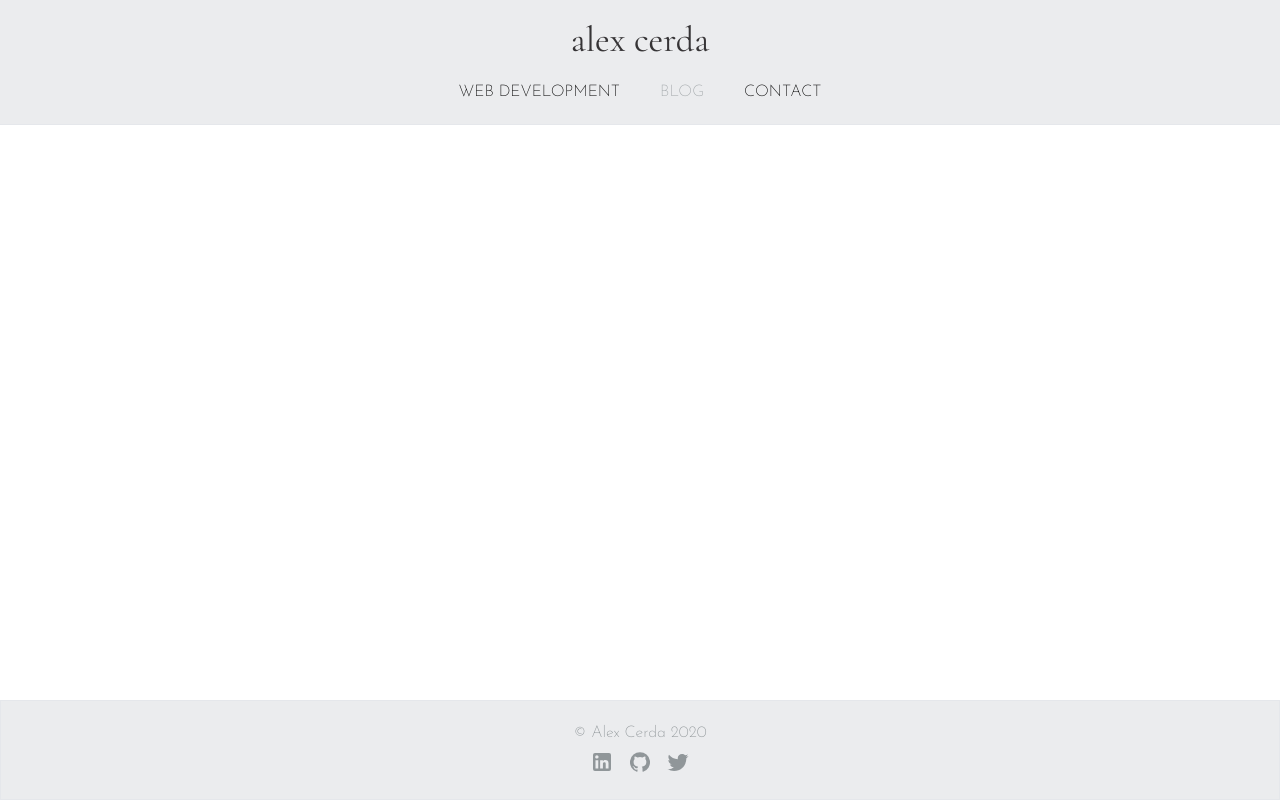
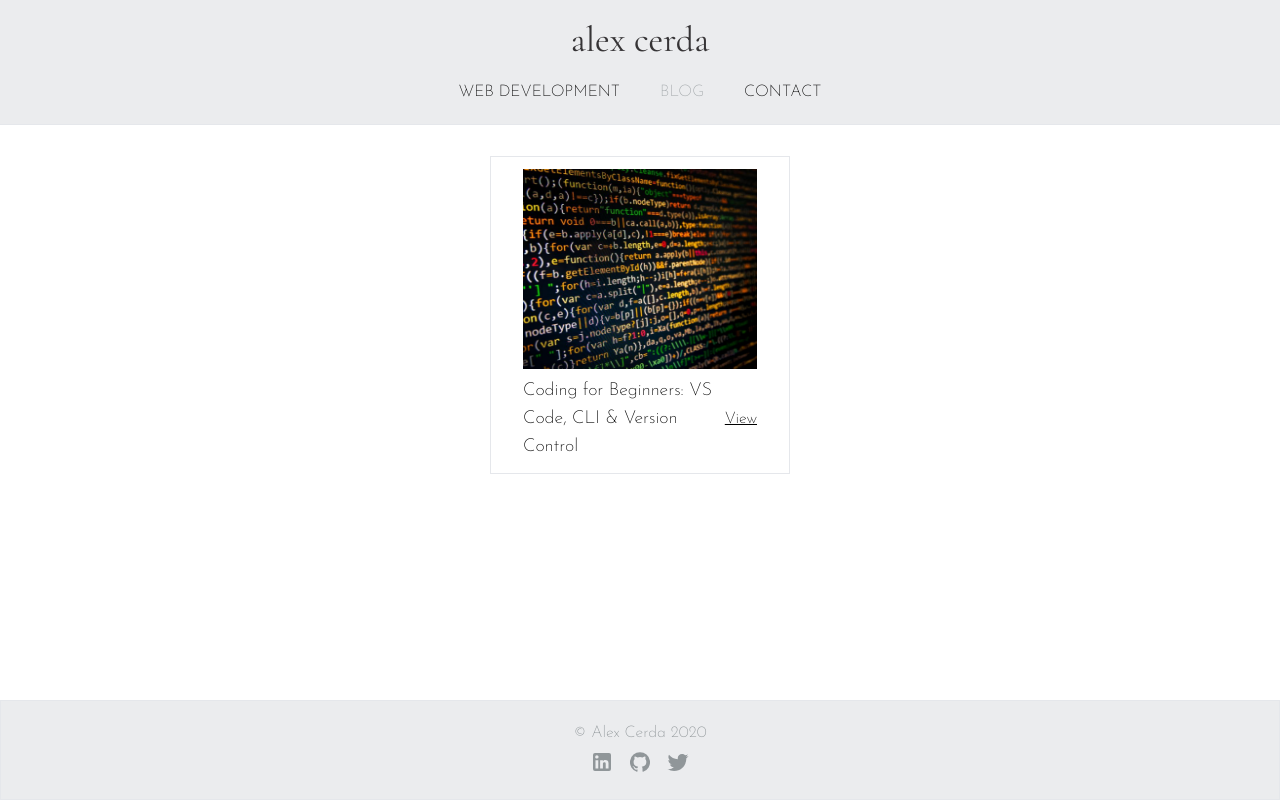
Before and after one commit to alxcerda/personal-website, a React (Create React App) app: page /blog in a window 1280 px wide. Built offline with nearby package versions, Linux system fonts and the light colour scheme; a web font is replaced by a local one.

Commit message:
Add blog page

```diff
--- a/src/components/BlogItem.tsx
+++ b/src/components/BlogItem.tsx
@@ -1,21 +1,19 @@
 type BlogItemProps = {
   title: string;
   url: string;
-  description: string;
   image: any;
 };
 
-function BlogItem({ title, url, description, image }: BlogItemProps) {
+function BlogItem({ title, url, image }: BlogItemProps) {
   return (
-    <div className="px-8 py-3 xs:px-3 flex flex-col fade-in-slow border">
-      <img src={image} className="preview-img" />
-      <div className="flex justify-between items-center">
+    <div className="px-8 py-3 xs:px-3 flex flex-col fade-in-slow border blog-item">
+      <img src={image} className="blog-item-img" />
+      <div className="flex justify-between items-center pt-2">
         <div className="text-lg"> {title}</div>
         <a href={url} className="underline">
           View
         </a>
       </div>
-      <p className="text-accent-medium"> {description} </p>
     </div>
   );
 }
--- /dev/null
+++ b/src/lib/blogData.ts
@@ -0,0 +1,10 @@
+import beginners from "../images/beginners.jpeg";
+
+export default [
+  {
+    title: "Coding for Beginners: VS Code, CLI & Version Control",
+    url:
+      "https://dev.to/alxcerda_/build-deploy-your-first-full-stack-web-app-vs-code-cli-version-control-5577",
+    image: beginners,
+  },
+];
--- a/src/styles/views/_portfolio.scss
+++ b/src/styles/views/_portfolio.scss
@@ -1,3 +1,12 @@
 .preview-img {
   width: 300px;
 }
+
+.blog-item {
+  width: 300px;
+}
+
+.blog-item-img {
+  width: 300px;
+  height: 200px;
+}
--- a/src/views/Blog.tsx
+++ b/src/views/Blog.tsx
@@ -1,7 +1,14 @@
+import BlogItem from "../components/BlogItem";
+import data from "../lib/blogData";
+
 function Blog() {
   return (
-    <div>
-      <div className="bg-red-200 h-full"> Blog </div>
+    <div className="px-14 pt-14 xs:px-4 md:pt-3 fade-in-slow">
+      <div className="py-5 flex flex-wrap justify-center">
+        {data.map((item) => (
+          <BlogItem title={item.title} url={item.url} image={item.image} />
+        ))}
+      </div>
     </div>
   );
 }
```
Also changed, not shown: src/images/beginners.jpeg (added), 1 other file (tests, documents, lock files or other folders).
